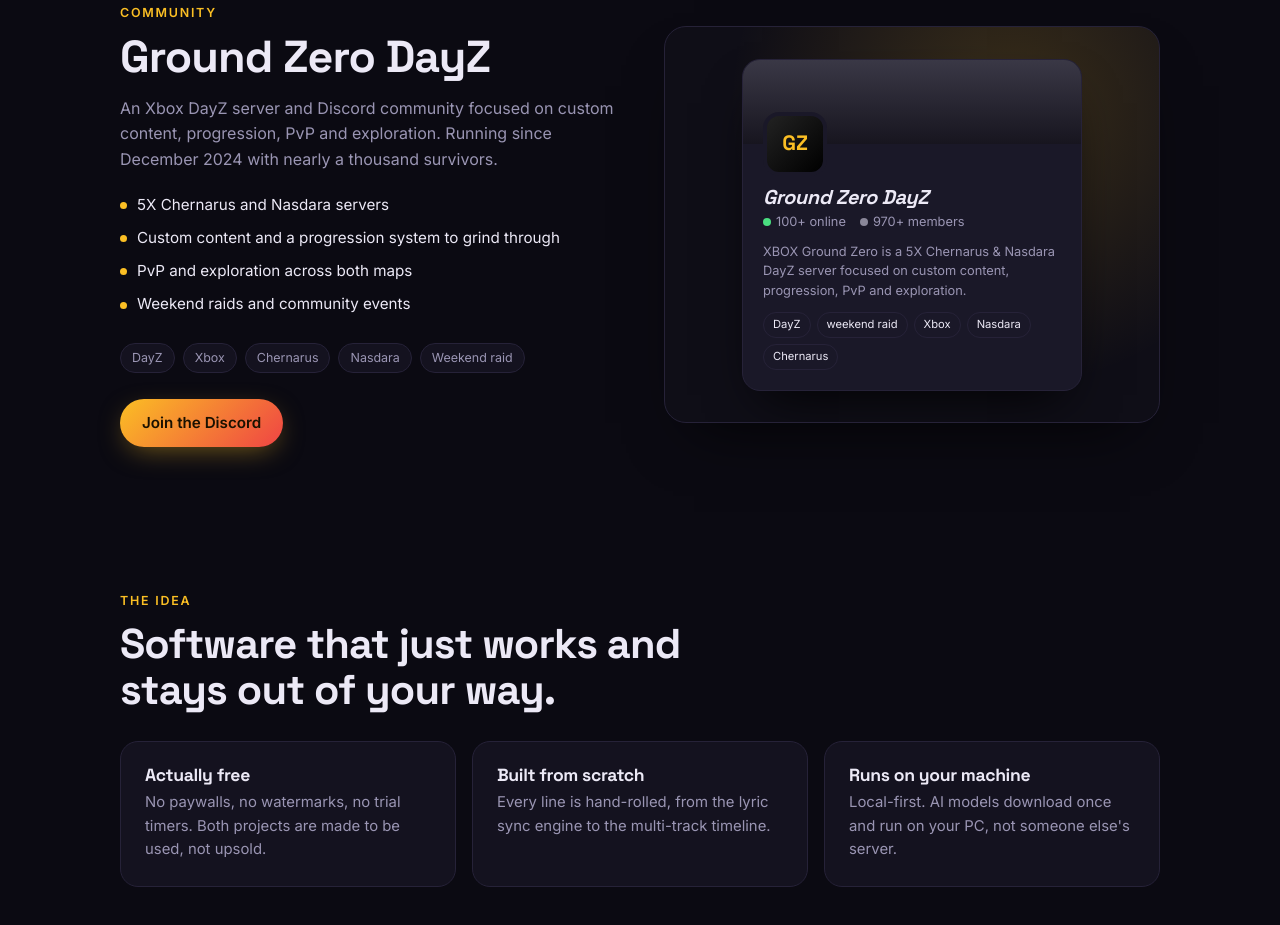
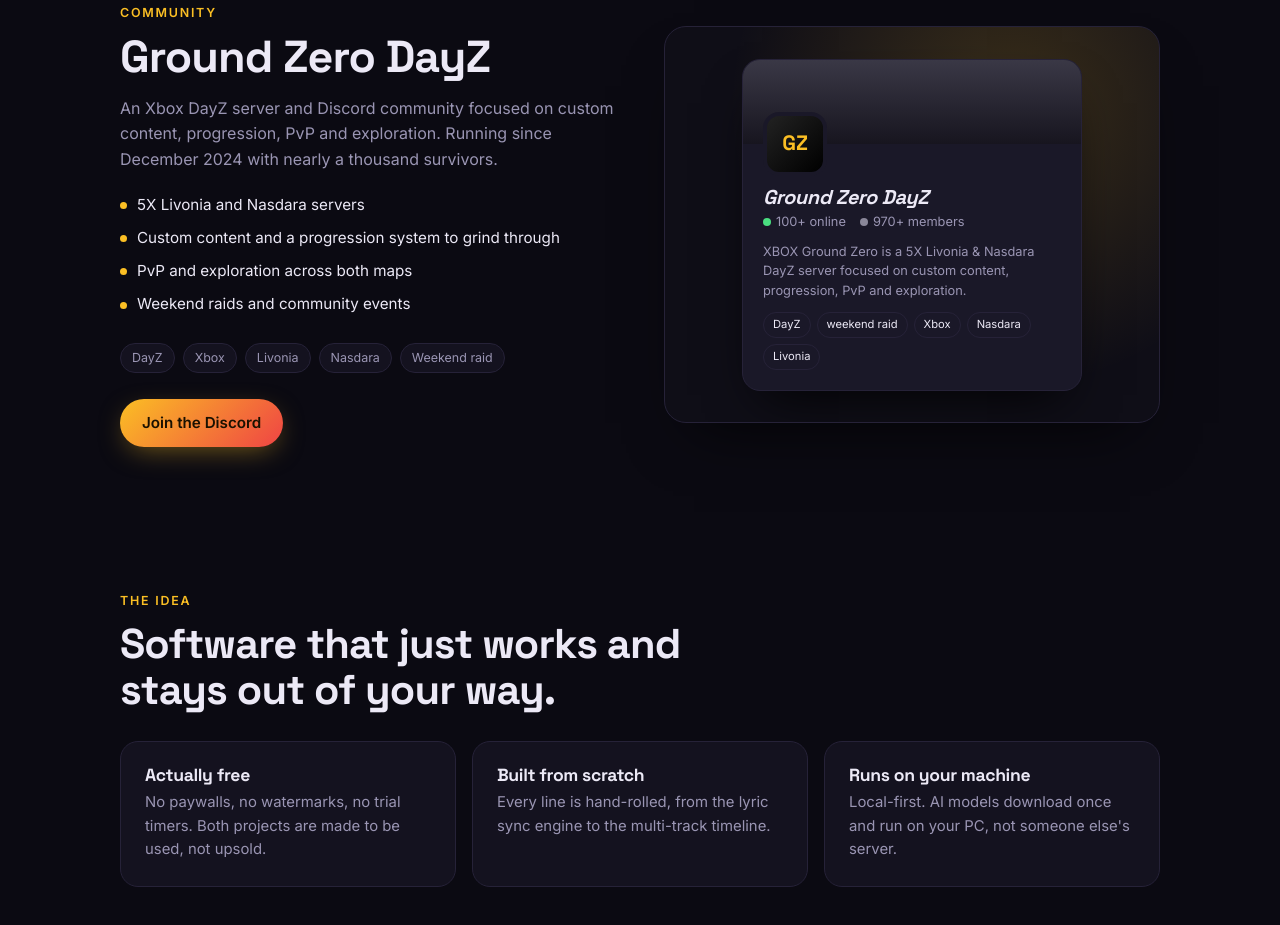
Before and after one commit to wapytor/portfolio, a plain HTML site: page index.html in a window 1280 px wide. Shown: the part 1942-2867 px from the top of the page. Drawn offline with Linux system fonts and the light colour scheme.

Commit message:
DayZ maps: Livonia and Nasdara
Co-Authored-By: Claude Sonnet 5.5 <noreply@anthropic.com>

```diff
--- a/index.html
+++ b/index.html
@@ -183,12 +183,12 @@ footer{padding:36px 0;color:var(--muted);font-size:.88rem;text-align:center;bord
     <h2>Ground Zero DayZ</h2>
     <p class="lead">An Xbox DayZ server and Discord community focused on custom content, progression, PvP and exploration. Running since December 2024 with nearly a thousand survivors.</p>
     <ul class="feats" style="--c:var(--amber)">
-      <li>5X Chernarus and Nasdara servers</li>
+      <li>5X Livonia and Nasdara servers</li>
       <li>Custom content and a progression system to grind through</li>
       <li>PvP and exploration across both maps</li>
       <li>Weekend raids and community events</li>
     </ul>
-    <div class="tags"><span>DayZ</span><span>Xbox</span><span>Chernarus</span><span>Nasdara</span><span>Weekend raid</span></div>
+    <div class="tags"><span>DayZ</span><span>Xbox</span><span>Livonia</span><span>Nasdara</span><span>Weekend raid</span></div>
     <div style="display:flex;gap:12px;flex-wrap:wrap">
       <a class="btn primary" href="https://discord.gg/3YhSdVwS2S" target="_blank" rel="noopener" style="background:linear-gradient(135deg,var(--amber),#ef4444);color:#1a1100;box-shadow:0 8px 28px -8px rgba(251,191,36,.5)">Join the Discord</a>
     </div>
@@ -200,8 +200,8 @@ footer{padding:36px 0;color:var(--muted);font-size:.88rem;text-align:center;bord
         <div class="ico">GZ</div>
         <h3>Ground Zero DayZ</h3>
         <div class="st"><span><b></b>100+ online</span><span><b class="g"></b>970+ members</span></div>
-        <p>XBOX Ground Zero is a 5X Chernarus &amp; Nasdara DayZ server focused on custom content, progression, PvP and exploration.</p>
-        <div class="tg"><span>DayZ</span><span>weekend raid</span><span>Xbox</span><span>Nasdara</span><span>Chernarus</span></div>
+        <p>XBOX Ground Zero is a 5X Livonia &amp; Nasdara DayZ server focused on custom content, progression, PvP and exploration.</p>
+        <div class="tg"><span>DayZ</span><span>weekend raid</span><span>Xbox</span><span>Nasdara</span><span>Livonia</span></div>
       </div>
     </div>
   </div>
```
